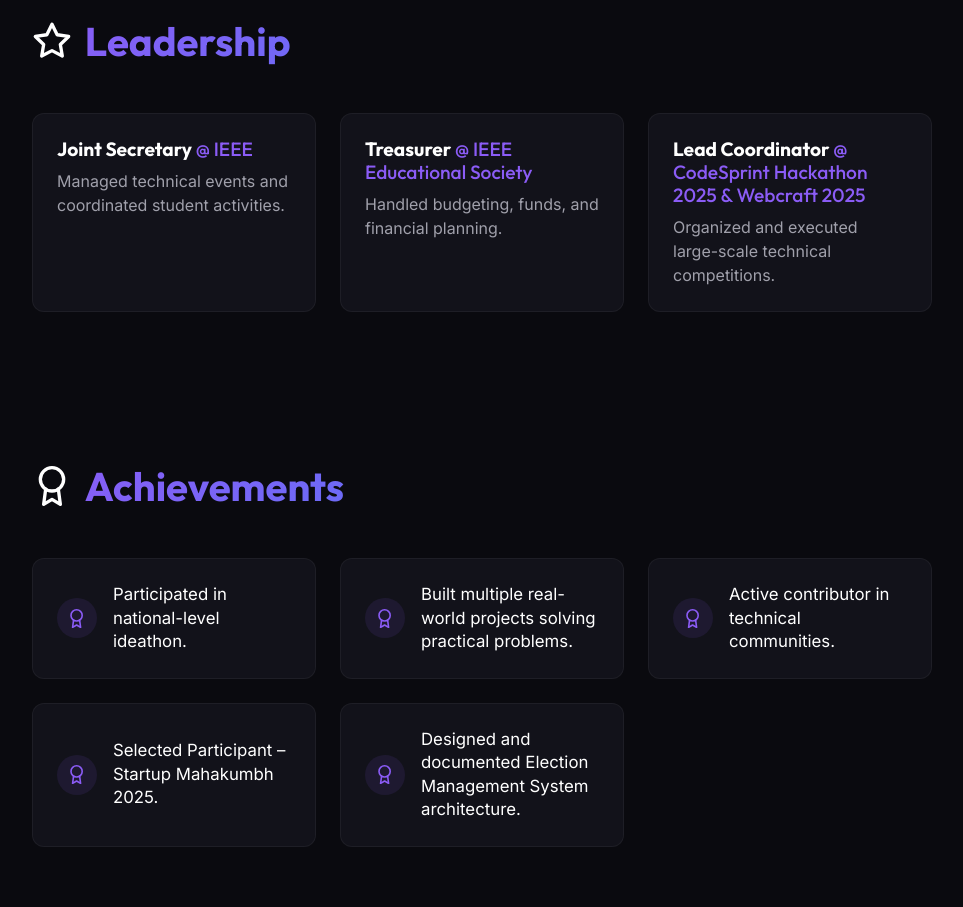
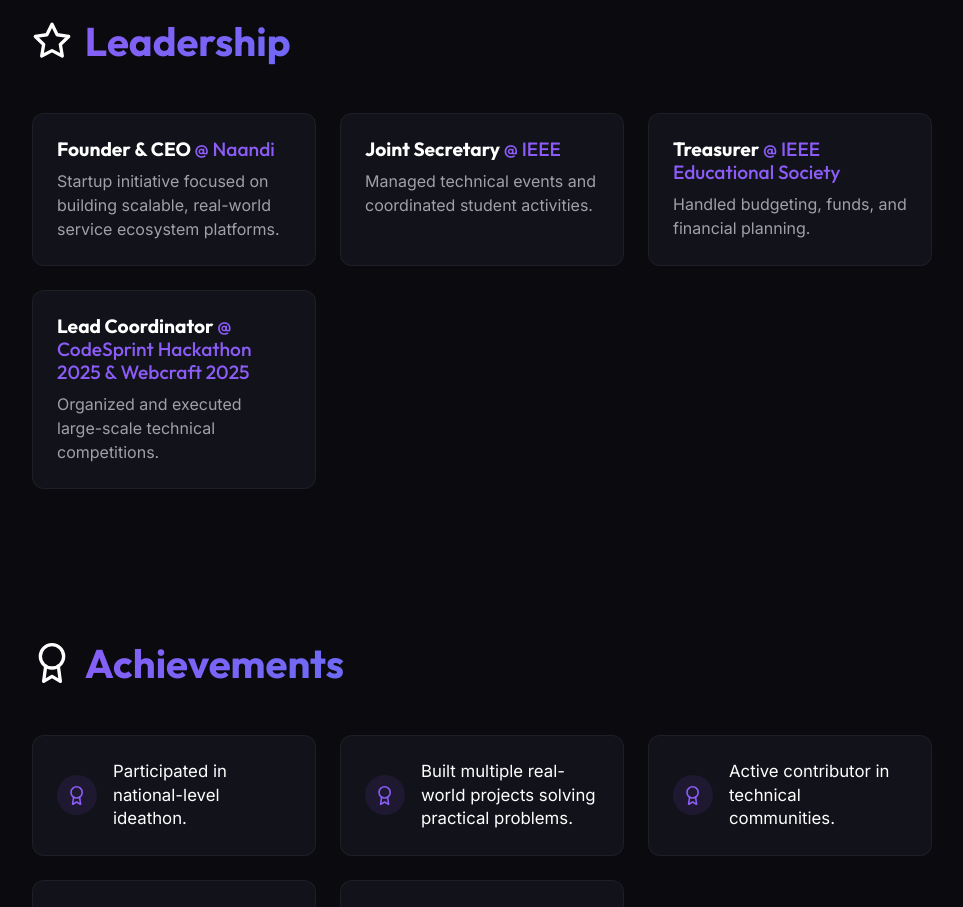
Before and after one commit to PRANAVSP30/portfolio, a React app: page / in a window 1280 px wide. Shown: the part 4900-5807 px from the top of the page, without its empty margins (158-1121 px from the left). Built offline with nearby package versions, Linux system fonts and the light colour scheme; the HTML template or start-up script is replaced by a standard one.

Commit message:
Add Founder & CEO role to leadership

```diff
--- a/src/components/Experience.jsx
+++ b/src/components/Experience.jsx
@@ -28,6 +28,11 @@ const Experience = () => {
   ];
 
   const leadership = [
+    {
+      role: 'Founder & CEO',
+      org: 'Naandi',
+      desc: 'Startup initiative focused on building scalable, real-world service ecosystem platforms.'
+    },
     {
       role: 'Joint Secretary',
       org: 'IEEE',
```
